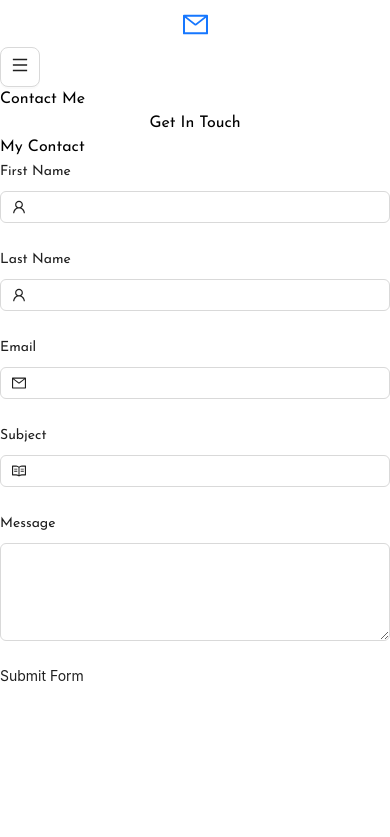
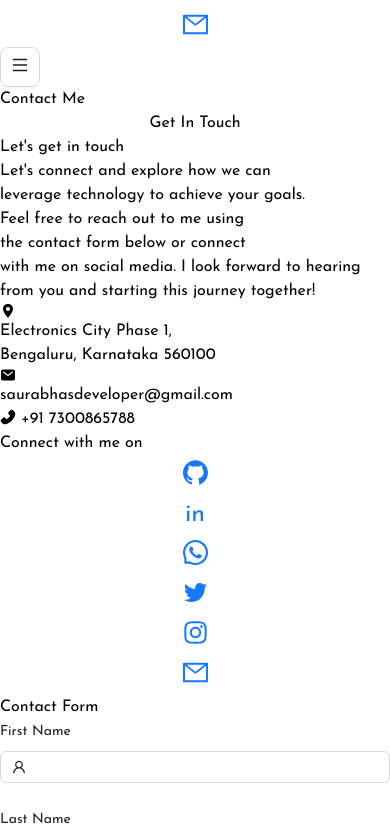
Before and after one commit to saurabhHD/myportfolio, a React (Vite) app: page /contact-us in a window 390 px wide. Shown: the part 820-1657 px from the top of the page. Before the commit the page ends 1507 px from the top, so only its background shows below. Built offline with nearby package versions, Linux system fonts and the light colour scheme.

Commit message:
fix responsive issue in about me page on image and also complete the contact us page

```diff
--- a/src/components/about/index.jsx
+++ b/src/components/about/index.jsx
@@ -23,7 +23,7 @@ const About = ()=> {
           icon: <GithubOutlined  className="text-blue-800" style={{fontSize: '25px'}} />
         },
         {
-          link: '#',
+          link: 'https://www.linkedin.com/in/saurabh-kumar-90008a307/',
           icon: <p className="text-blue-600" style={{fontSize: '25px'}} >in</p>
         },
         {
@@ -57,6 +57,7 @@ const About = ()=> {
                     <div className="border-4 border-[#FF517E] p-5">
                         <div className="mt-[-50px] mr-[-50px] relative">
                             <img src={saurabh} alt="selfintro image" className="bg-gray-200 hover:bg-pink-500"/>
+                            <div className='md:visible invisible'>
                                 {
                                     profile &&
                                     <>
@@ -114,6 +115,7 @@ const About = ()=> {
                         </div>
                     </div>
                 </div>
+            </div>
             <div className="col-span-3 px-5 pt-4">
                 <span className='text-2xl font-semibold p-2 hover:bg-[#FCC255] hover:text-white'>About Me</span>
                 <h2 className='text-4xl font-semibold text-[#00C8DA] my-4'>I'm In The Web Development Industry With 3 Years Of Experience.</h2>
--- a/src/components/contact-us/index.jsx
+++ b/src/components/contact-us/index.jsx
@@ -1,9 +1,47 @@
-import { Form, Input } from "antd"
+import { Button, Form, Input } from "antd"
 const {TextArea} = Input
 import MyBtn from "../shared/my-btn"
-import {PhoneOutlined, MailOutlined, UserOutlined, ReadOutlined} from "@ant-design/icons"
+import { IoLocationSharp, IoMail } from "react-icons/io5";
+import {
+    PhoneFilled,
+    MailOutlined,
+    UserOutlined,
+    ReadOutlined,
+    WhatsAppOutlined,
+    TwitterOutlined,
+    InstagramOutlined,
+    GithubOutlined,
+} from "@ant-design/icons"
+
 
 const ContactUs = ()=> {
+    const socialMenus = [
+        {
+          link: 'https://github.com/saurabhHD',
+          icon: <GithubOutlined  className="text-blue-800" style={{fontSize: '25px'}} />
+        },
+        {
+          link: 'https://www.linkedin.com/in/saurabh-kumar-90008a307/',
+          icon: <p className="text-blue-600" style={{fontSize: '25px'}} >in</p>
+        },
+        {
+          link: 'https://wa.me/+917300865788',
+          icon: <WhatsAppOutlined className="text-green-500" style={{fontSize: '25px'}}/>
+        },
+        {
+          link: 'https://twitter.com/saurabhhd',
+          icon: <TwitterOutlined className="text-sky-500" style={{fontSize: '25px'}} />
+        },
+        {
+          link: 'https://www.instagram.com/saurabhhd1/',
+          icon: <InstagramOutlined className="text-pink-600" style={{fontSize: '25px'}} />
+        },
+        {
+          link: 'mailto:saurabhasdeveloper@gmail.com',
+          icon: <MailOutlined className="text-blue-600" style={{fontSize: '25px'}} />
+        }
+      ];
+
     return (
         <div className="pb-3 md:bg-[url('/images/map-blue_11zon.jpg')] bg-cover h-screen">
             <div className="text-center bg-white py-3">
@@ -12,7 +50,45 @@ const ContactUs = ()=> {
             </div>
             <div className="md:flex justify-center  items-center md:px-10 px-3 mt-6 py-5 ">
                <div className="backdrop-blur bg-white/50 rounded-lg p-6">
-                    <p className="text-xl text-center text-[#556D91] font-semibold">My Contact</p>
+                    <div className="grid md:grid-cols-2">
+                        <div className="flex flex-col gap-5">
+                            <p className="text-xl text-[#556D91] font-semibold">Let's get in touch</p>
+                            <p className="text-justify text-gray-800">Let's connect and explore how we can<br /> leverage technology to achieve your goals.<br /> Feel free to reach out to me using <br />the contact form below or connect <br />with me on social media. I look forward to hearing <br />  from you and starting this journey together!</p>
+                            <div className="flex flex-col gap-3">
+                                <p className="flex gap-2 items-center">
+                                    <IoLocationSharp className="text-3xl"/>Electronics City Phase 1,<br/> Bengaluru, Karnataka 560100
+                                </p>
+                                <p className="flex gap-3 items-center">
+                                    <IoMail className="text-2xl"/> saurabhasdeveloper@gmail.com
+                                </p>
+                                <p className="flex gap-3 items-center">
+                                    <PhoneFilled className="text-2xl"/> +91 7300865788
+                                </p>
+                            </div>
+                            <div>
+                                <p>Connect with me on</p>
+                                <div className='flex items-center mt-2'>
+                                        <div className='grid grid-cols-6 gap-3'>
+                                        {
+                                            socialMenus.map((item, index) => (
+                                            <a href={item.link} target="_blank" key={index} className='bg-white px-2 rounded'>
+                                            <Button
+                                                icon={item.icon}
+                                                size="large"
+                                                type="link"
+                                                block
+                                                className="flex flex-col justify-center items-center p-5 rounded-none transition-transform hover:scale-150"
+                                            />
+                                            </a>
+                                            ))
+                                        }
+                                        </div>
+                                    </div>
+                            </div>
+                        </div>
+
+                        <div>
+                            <p className="text-xl text-[#556D91] font-semibold">Contact Form</p>
                             <Form
                             layout="vertical"
                             >
@@ -65,19 +141,9 @@ const ContactUs = ()=> {
                             </Form>
                         </div>
                     </div>
-            {/* <div className="grid md:grid-cols-2 md:gap-52 gap-5 mt-10">
-                    <div className="flex flex-col items-center">
-                        <PhoneOutlined  className="scale-x-[-1] text-5xl text-[#FF517E]"/>
-                        <p className="text-[#556D91] text-2xl font-semibold mt-3">Contact Me</p>
-                        <p className="text-gray-500 text-sm">+91 9999999999</p>
                </div>
-                    <div className="flex flex-col items-center">
+            </div>
 
-                        <MailOutlined  className="text-5xl text-[#FF517E]"/>
-                        <p className="text-[#556D91] text-2xl font-semibold mt-3">Email Me</p>
-                        <p className="text-gray-500 text-sm">saurabhasdeveloper@gmail.com</p>
-                    </div>
-            </div> */}
         </div>
     )
 }
--- a/src/components/shared/layout/index.jsx
+++ b/src/components/shared/layout/index.jsx
@@ -49,7 +49,7 @@ const Layout = ({children})=> {
         icon: <GithubOutlined  className="text-blue-800" style={{fontSize: '25px'}} />
       },
       {
-        link: '#',
+        link: 'https://www.linkedin.com/in/saurabh-kumar-90008a307/',
         icon: <p className="text-blue-600" style={{fontSize: '25px'}} >in</p>
       },
       {
```
Lines whose indentation alone changed are shown as unchanged.
